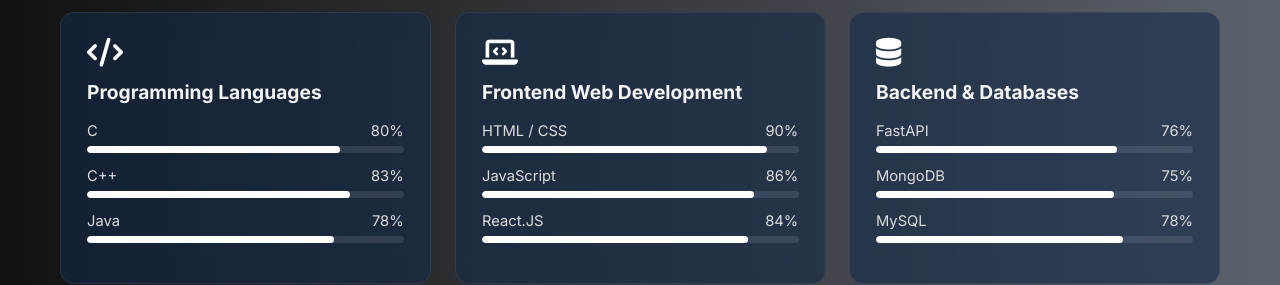
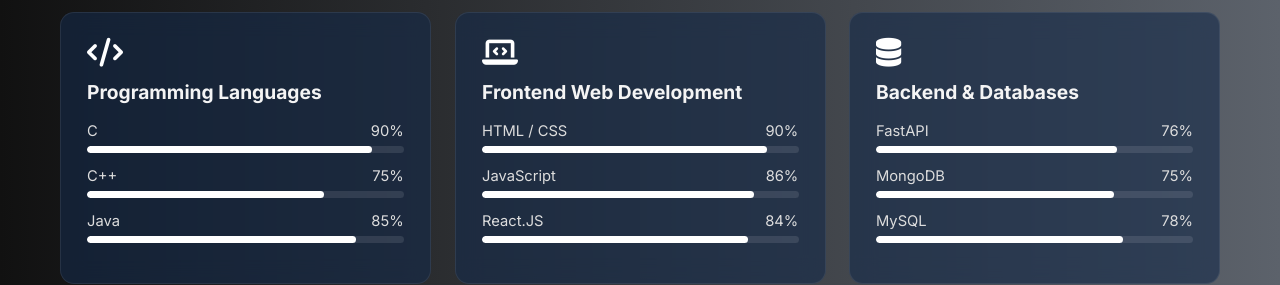
Before and after one commit to vinayak2922k/Portfolio-Site, a plain HTML site: page index.html in a window 1280 px wide. Shown: the part 5320-5605 px from the top of the page. Drawn offline with nearby package versions, Linux system fonts and the light colour scheme; a web font is replaced by a local one.

```diff
--- a/index.html
+++ b/index.html
@@ -373,15 +373,15 @@
                         <i class="fas fa-code cat-icon"></i>
                         <h3>Programming Languages</h3>
                         <div class="skill-item">
-                            <div class="skill-info"><span>C</span><span class="skill-percent" data-target="80">0%</span></div>
+                            <div class="skill-info"><span>C</span><span class="skill-percent" data-target="90">0%</span></div>
                             <div class="progress-bar-bg"><div class="progress-bar" data-width="80"></div></div>
                         </div>
                         <div class="skill-item">
-                            <div class="skill-info"><span>C++</span><span class="skill-percent" data-target="83">0%</span></div>
+                            <div class="skill-info"><span>C++</span><span class="skill-percent" data-target="75">0%</span></div>
                             <div class="progress-bar-bg"><div class="progress-bar" data-width="83"></div></div>
                         </div>
                         <div class="skill-item">
-                            <div class="skill-info"><span>Java</span><span class="skill-percent" data-target="78">0%</span></div>
+                            <div class="skill-info"><span>Java</span><span class="skill-percent" data-target="85">0%</span></div>
                             <div class="progress-bar-bg"><div class="progress-bar" data-width="78"></div></div>
                         </div>
                     </div>
```
